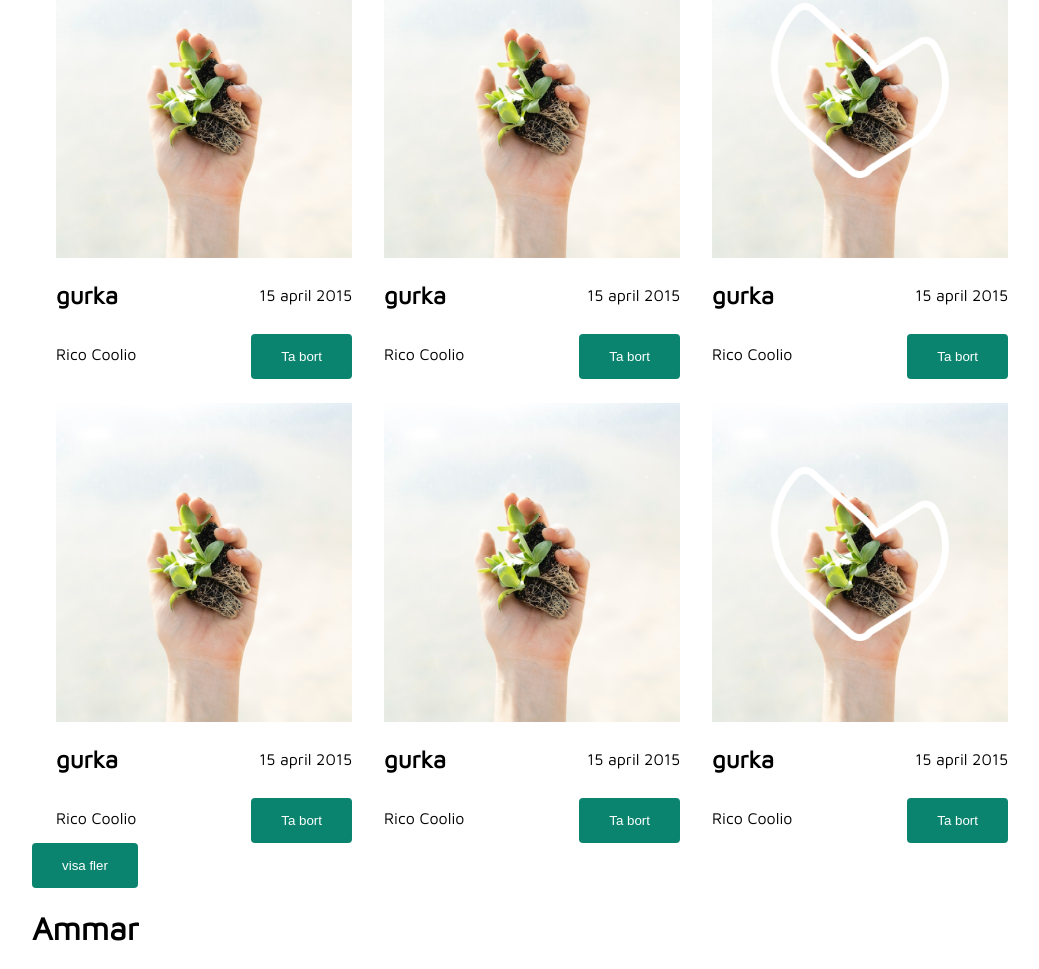
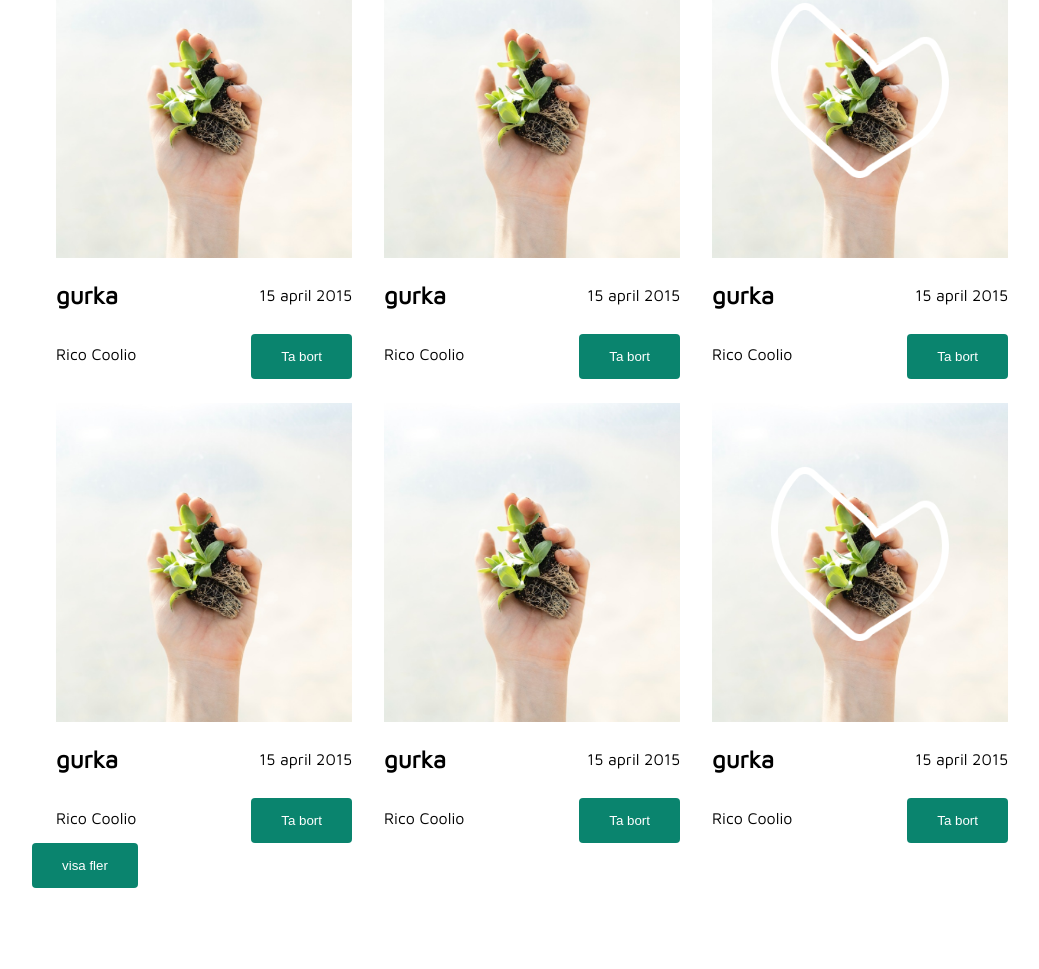
Before and after one commit to NajibMuhammadi/Gruppexaminationsuppgift, a plain HTML site: page index.html in a window 1280 px wide. Shown: the part 1467-2436 px from the top of the page, without its empty margins (108-1147 px from the left). After the commit the page ends 2355 px from the top, so only its background shows below. Drawn offline with Linux system fonts and the light colour scheme.

Commit message:
"tog bort h1"

```diff
--- a/index.html
+++ b/index.html
@@ -133,10 +133,6 @@
                 <button>visa fler</button>
             </section>
         </main>
-        <footer>
-            <h1>Ammar</h1>
-
-        </footer>
     </div>
 
 </body>
```
